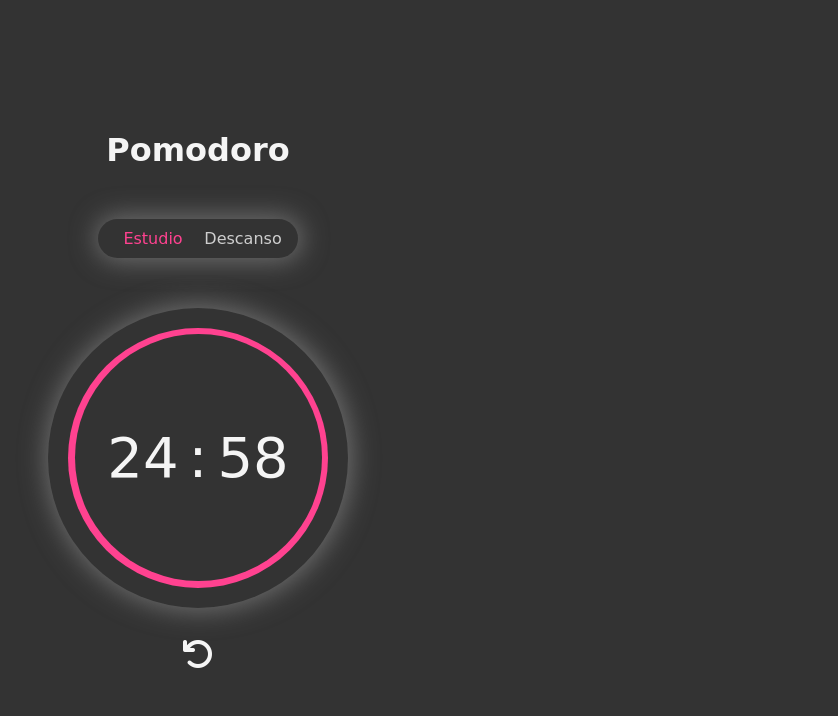
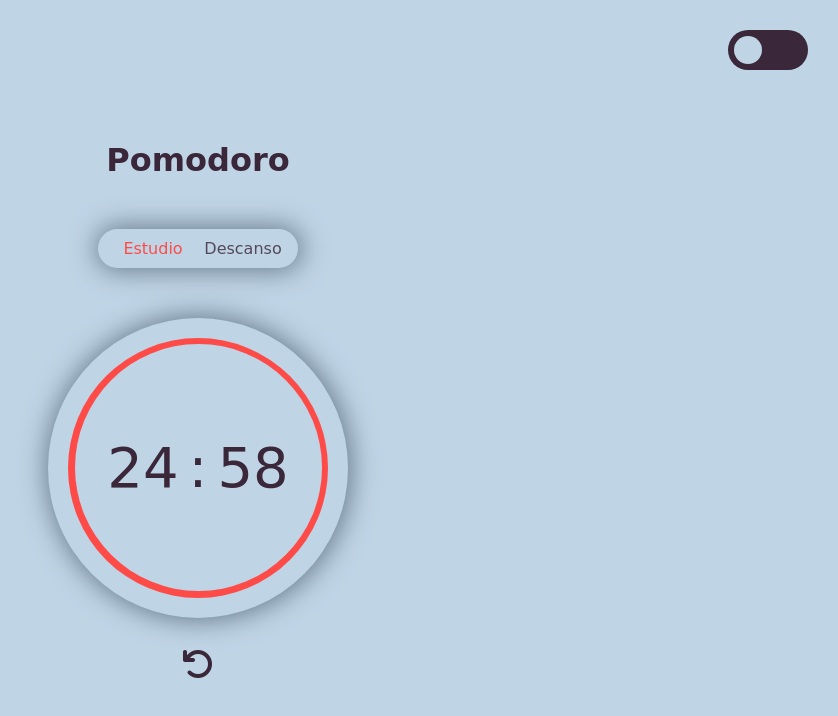
Before and after one commit to Sggz221/PrimerRepo, a plain HTML site: page MyProjects/Pomodoro/index.html in a window 1280 px wide. Both pictures are taken after a click on the button 640 px from the left and 653 px from the top of the page. Shown: the whole page, without its empty margins (442-1280 px from the left). Drawn offline with Linux system fonts and the light colour scheme; a web font is replaced by a local one.

Commit message:
Añadiendo archivos desde github
Varios errores con la terminal
Pomodoro v1.0
-Modo oscuro
-Paleta de colores cambiada
-Sonido al cambiar de periodo

```diff
--- a/MyProjects/Pomodoro/index.html
+++ b/MyProjects/Pomodoro/index.html
@@ -4,6 +4,7 @@
     <meta charset="UTF-8">
     <meta name="viewport" content="width=device-width, initial-scale=1.0">
     <link rel="stylesheet" href="style.css">
+    <link rel="shortcut icon" type="x-icon" href="./media/pomodoro32x32.png">
     <title>Pomodoro timer</title>
     <!--Fuentes-->
     <link rel="preconnect" href="https://fonts.googleapis.com">
@@ -14,7 +15,12 @@
     <script src="https://kit.fontawesome.com/48da3793f3.js" crossorigin="anonymous"></script>
 </head>
 <body>
-    <section>
+    <section class="darkmode-switch">
+        <div class="darkmode disabled" id="darkmode">
+            <div class="toggle"></div>
+        </div>
+    </section>
+    <section class="pomodoro-timer">
         <div class="contenedor">
             <h1>Pomodoro</h1>
             <div class="panel">
@@ -35,11 +41,13 @@
             <div class="controles">
                 <button id="start" onclick="start()"><i class="fa-solid fa-play"></i></button>
 
-                <a id="reset" href="./"><i class="fa-solid fa-arrow-rotate-left"></i></a>
+                <button id="reset" onclick="resetf()"><i class="fa-solid fa-arrow-rotate-left"></i></button>
             </div>
         </div>
     </section>
 
+    <audio id="audio"><source src="./media/pomodoroAlarm.mp3"type="audio/mpeg"></audio>
+
     <script src="script.js"></script>
 </body>
 </html>
--- a/MyProjects/Pomodoro/script.js
+++ b/MyProjects/Pomodoro/script.js
@@ -1,64 +1,73 @@
-//variables
-
+let r = document.querySelector(":root")
+let toggle = document.getElementById("darkmode");
 let workTitle = document.getElementById('estudio');
 let breakTitle = document.getElementById('descanso');
-
+let audio = document.getElementById("audio");
 let workTime = 25;
 let breakTime = 5;
+let breakCount = 0;
+let seconds = 0;
+let intervalID = null; // Variable para el identificador del intervalo
+//Cambiar modo
+toggle.onclick = function(){
+    if(toggle.classList.contains("disabled")){
+        r.style.setProperty("--color-fuente", "rgb(255, 235, 254)");
+        r.style.setProperty("--color-primario", "rgb(24, 29, 42)");
+        toggle.classList.remove("disabled");
+        toggle.classList.add("active");
+    }else if(toggle.classList.contains("active")){
+        r.style.setProperty("--color-fuente", "#3A2739ff");
+        r.style.setProperty("--color-primario", "#BFD4E5ff");
+        toggle.classList.remove("active");
+        toggle.classList.add("disabled");
+    }
+}
+// Inicializa el contador en la ventana
+window.onload = () => {
+    resetTimer();
+};
 
-let seconds = '00';
+function resetTimer() {
+    if (intervalID) {
+        clearInterval(intervalID); // Detiene el temporizador (si existe)
+    }
 
-//display
-window.onload = () =>{
+    seconds = 0;
     document.getElementById('minutos').innerHTML = workTime;
-    document.getElementById('segundos').innerHTML = seconds;
-
+    document.getElementById('segundos').innerHTML = '00';
+    breakCount = 0;
     workTitle.classList.add('active');
+    breakTitle.classList.remove('active');
 }
 
-//empezar temporizador
+function start() {
+    resetTimer(); // Reinicia el temporizador antes de iniciar uno nuevo
 
-function start(){
-    //cambiar boton
     document.getElementById('start').style.display = 'none';
     document.getElementById('reset').style.display = 'block';
 
-
-    //cambiar el tiempo
     seconds = 59;
-
     let workMinutes = workTime - 1;
     let breakMinutes = breakTime - 1;
 
-    breakCount = 0;
-
-    //cuenta atras
-
-    let timerFunction =() =>{
-        //cambiar el display
+    var timerFunction = () => {
         document.getElementById('minutos').innerHTML = workMinutes;
         document.getElementById('segundos').innerHTML = seconds;
 
-        //comenzar
-        seconds = seconds -1;
+        seconds = seconds - 1;
 
-        if(seconds ===0){
-            workMinutes = workMinutes -1;
-            if(workMinutes===-1){
-                if(breakCount%2===0){
-                    //comenzar descanso
+        if (seconds === 0) {
+            workMinutes = workMinutes - 1;
+            if (workMinutes === -1) {
+                audio.play();
+                if (breakCount % 2 === 0) {
                     workMinutes = breakMinutes;
                     breakCount++
-
-                    //cambiar panel
                     workTitle.classList.remove('active');
                     breakTitle.classList.add('active');
-                }else{
-                    //continuar estudio
+                } else {
                     workMinutes = workTime;
                     breakCount++
-
-                    //camiar panel
                     breakTitle.classList.remove('active');
                     workTitle.classList.add('active');
                 }
@@ -67,10 +76,11 @@ function start(){
         }
     }
 
-    //comenzar cuenta atras
+    intervalID = setInterval(timerFunction, 1000);
+}
 
-    setInterval(timerFunction, 1000); //1000 = 1s
-
-
-
+function resetf() {
+    resetTimer(); // Reinicia el temporizador y detiene el intervalo
+    document.getElementById('start').style.display = 'block';
+    document.getElementById('reset').style.display = 'none';
 }
--- a/MyProjects/Pomodoro/style.css
+++ b/MyProjects/Pomodoro/style.css
@@ -1,19 +1,20 @@
 :root{
     font-size: 62.5%;
-    --color-primario: #333;
-    --color-secundario: #ff4290;
-    --color-fuente: whitesmoke;
-    --color-sombra: #6f6f6f;
+    --color-sombra: rgb(105, 125, 142);
+    --color-primario: #BFD4E5ff;
+    --color-secundario: #FE4B47ff;
+    --color-fuente: #3A2739ff;
 }
 
 *{
     margin: 0;
     padding: 0;
     box-sizing: border-box;
+    transition: 100ms;
 }
 
 html, body{
-
+    min-width: 365px;
     height: 100%;
     background-color: var(--color-primario);
     font-size: 1.6rem;
@@ -37,9 +38,14 @@ h1{
 section{
     display: flex;
     align-items: center;
-    height: 100%;
+    height: 90%;
 }
-
+section.darkmode-switch{
+    justify-content: end;
+    display: flex;
+    align-items: center;
+    height: 5rem;
+}
 .contenedor{
     width: min(42.5rem, 100%);
     margin-inline: auto;
@@ -50,6 +56,28 @@ section{
     flex-direction: column;
 }
 
+.darkmode{
+    background-color: var(--color-fuente);
+    position: relative;
+    height: 40px;
+    width: 80px;
+    margin-top: 5rem;
+    margin-right: 3rem;
+    border-radius: 35px;
+    cursor: pointer;
+}
+
+.toggle{
+    position: absolute;
+    top: 0;
+    left: 0;
+    width: 40px;
+    height: 40px;
+    transform: scale(.7);
+    background-color: var(--color-primario);
+    border-radius: 50%;
+
+}
 .panel{
     display: grid;
     grid-template-columns: 1fr 1fr;
@@ -121,10 +149,12 @@ section{
 }
 
 .controles{
+    transition: 200ms ease ;
     margin-top: 3rem;
 }
 
 .controles button{
+    transition: 200ms ease;
     border: none;
     background-color: transparent;
     cursor: pointer;
@@ -133,3 +163,13 @@ section{
 .controles #reset{
     display: none;
 }
+#darkmode.disabled .toggle{
+    transition: 300ms ease;
+    right: 40px;
+    left: 0px;
+}
+#darkmode.active .toggle{
+    transition: 300ms ease;
+    right: 0px;
+    left: 40px;
+}
```
Also changed, not shown: MyProjects/Pomodoro/media/pomodoro32x32.png (added), 1 other file.
